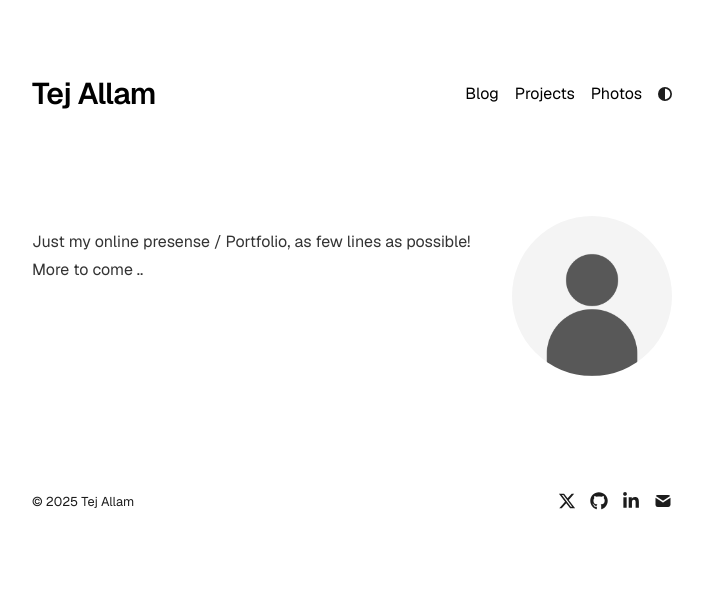
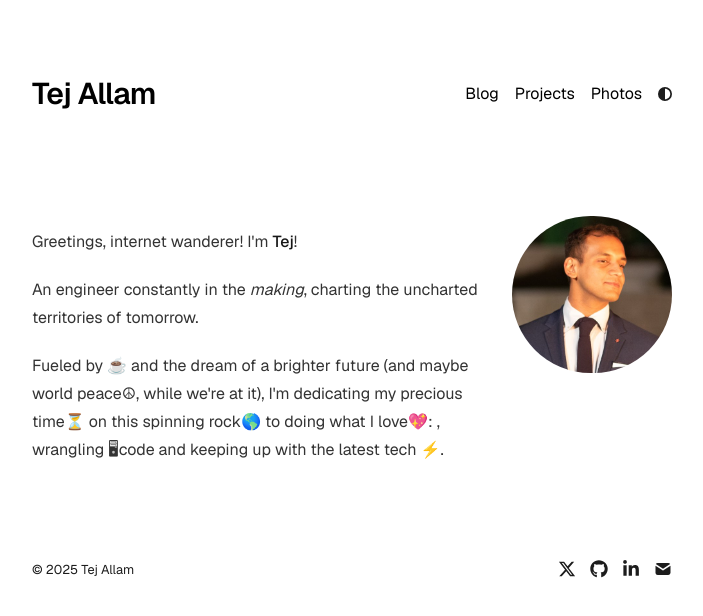
Before and after one commit to TejAllam/foli0, a Next.js app: page / in a window 1280 px wide. Shown: the top 616 px of the page, without its empty margins (288-991 px from the left). Built offline with nearby package versions, Linux system fonts and the light colour scheme.

Commit message:
Changes to profile page.

```diff
--- a/app/page.tsx
+++ b/app/page.tsx
@@ -4,11 +4,11 @@ import { socialLinks } from "./config";
 export default function Page() {
   return (
     <section>
-      <a href={socialLinks.twitter} target="_blank">
+      <a href={socialLinks.linkedin} target="_blank">
         <Image
-          src="/profile.png"
+          src="/profile_me.png"
           alt="Profile photo"
-          className="rounded-full bg-gray-100 block lg:mt-5 mt-0 lg:mb-5 mb-10 mx-auto sm:float-right sm:ml-5 sm:mb-5 grayscale hover:grayscale-0"
+          className="rounded-full bg-gray-100 block lg:mt-5 mt-0 lg:mb-5 mb-10 mx-auto sm:float-right sm:ml-5 sm:mb-5 hover:grayscale-0"
           unoptimized
           width={160}
           height={160}
@@ -19,9 +19,13 @@ export default function Page() {
 
       </h1>
       <div className="prose prose-neutral dark:prose-invert">
-        <p>Just my online presense / Portfolio, as few lines as possible!
-More to come ..
-        </p>
+
+          <p>Greetings, internet wanderer! I'm <strong>Tej</strong>!</p>
+          <p>An engineer constantly in the <em>making</em>, charting the uncharted territories of tomorrow.</p>
+
+          <p>Fueled by ☕ and the dream of a brighter future (and maybe world peace☮, while we're at it),
+          I'm dedicating my precious time⏳ on this spinning rock🌎 to doing what I love💖: ,<br/>
+          wrangling 🖥code and keeping up with the latest tech ⚡.</p>
       </div>
     </section>
   );
```
Also changed, not shown: public/profile_me.png (added), 1 other file (tests, documents, lock files or other folders).
